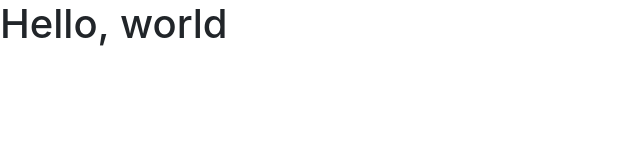
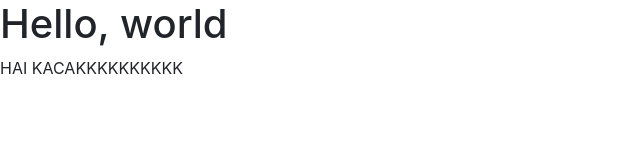
Before and after one commit to izwanie/training_git, a plain HTML site: page index.html in a window 1280 px wide. Shown: the whole page, without its empty margins (0-640 px from the left). Drawn offline with nearby package versions, Linux system fonts and the light colour scheme.

Commit message:
tambah HAI KACAKKKKKK

```diff
--- a/index.html
+++ b/index.html
@@ -7,6 +7,7 @@
   </head>
   <body>
     <h1>Hello, world</h1>
+    <p> HAI KACAKKKKKKKKKK <p>
     <script src="http://code.jquery.com/jquery.js"></script>
   </body>
 </html>
```
